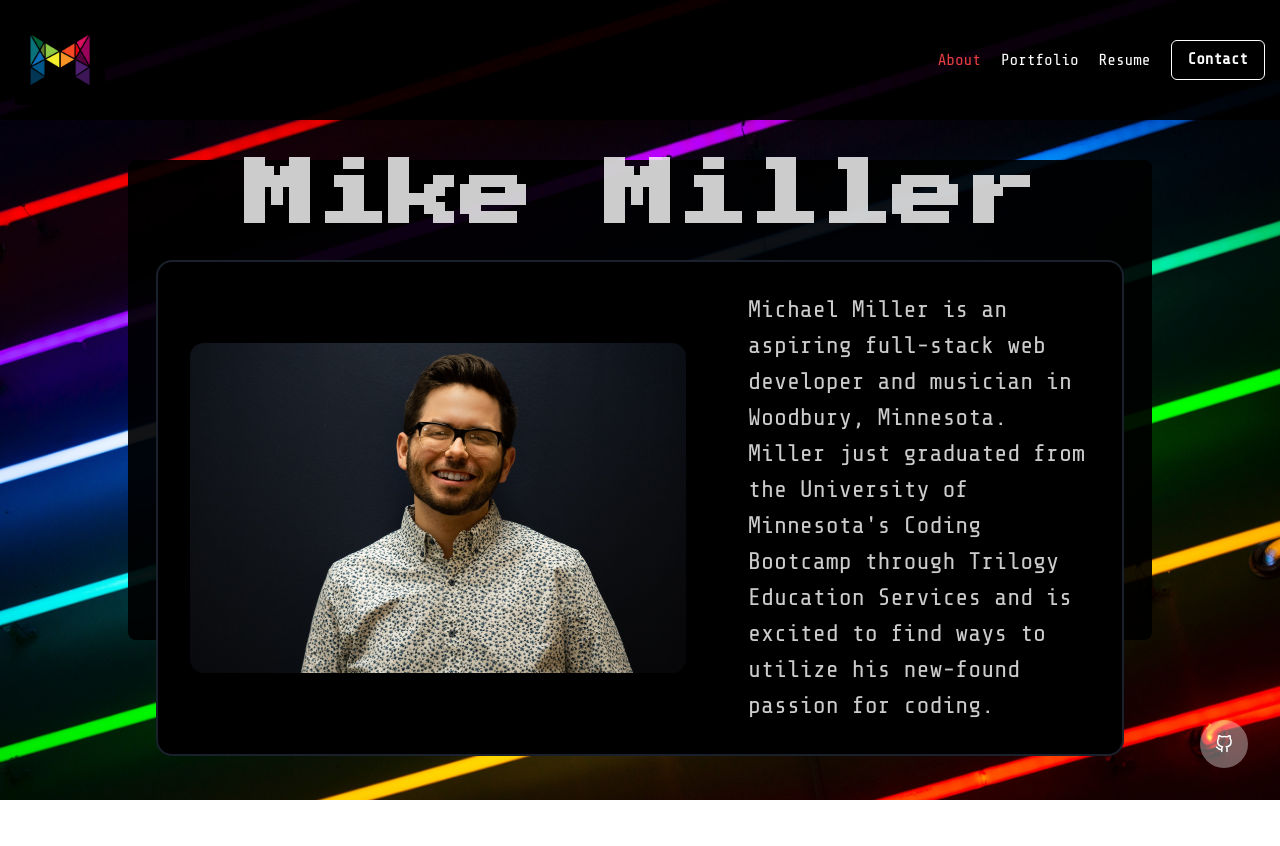
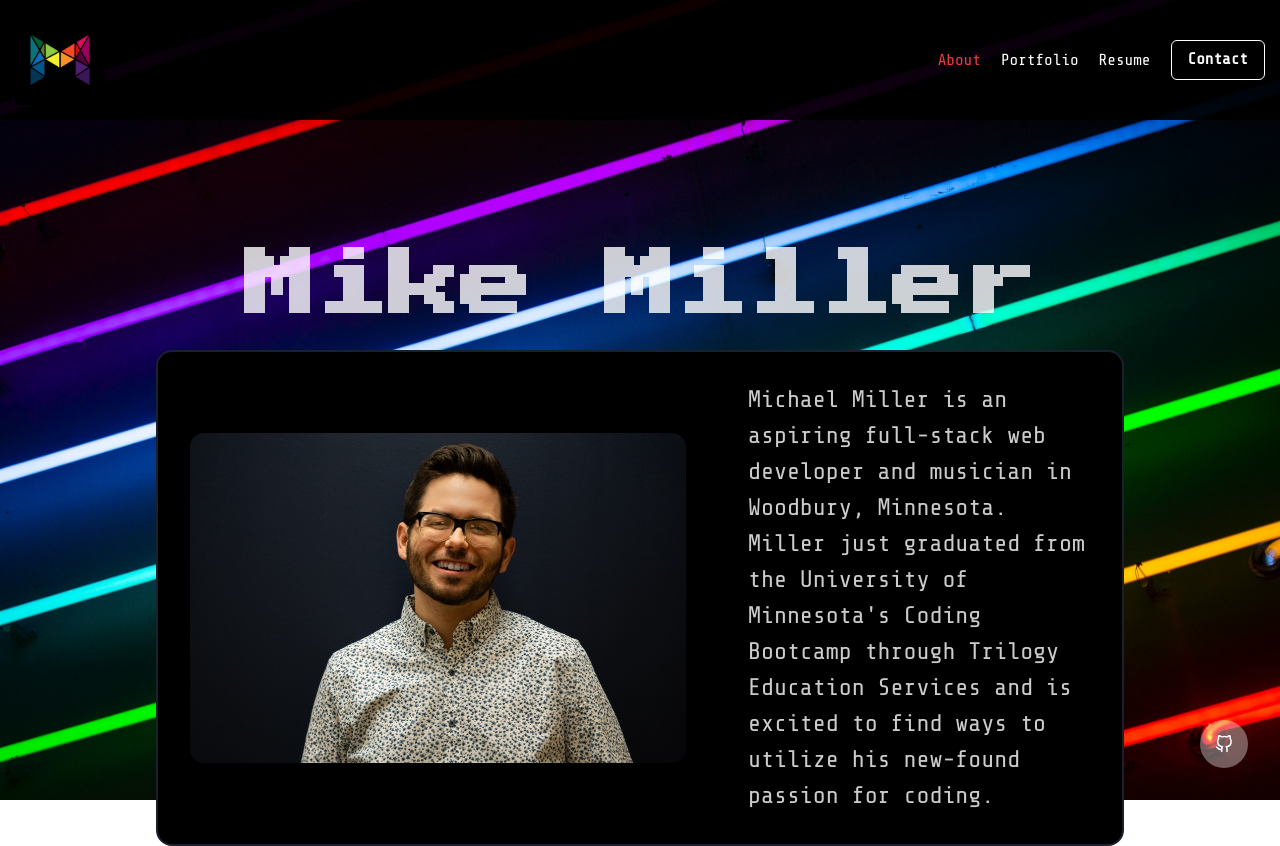
Before and after one commit to mimi5930/mike-miller-dev-port, a React (Create React App) app: page / in a window 1280 px wide. Before the commit the page ends 800 px from the top, so only its background shows below. Built offline with nearby package versions, Linux system fonts and the light colour scheme.

Commit message:
adjusted styling

```diff
--- a/package.json
+++ b/package.json
@@ -2,7 +2,7 @@
 	"name": "mike-dev-port",
 	"version": "1.0.0",
 	"private": true,
-  "homepage": "https://millerdevelops.com",
+	"homepage": "https://mimi5930.github.io/mike-miller-dev-port/",
 	"dependencies": {
 		"@chakra-ui/react": "^1.8.8",
 		"@emotion/react": "^11.9.0",
--- a/src/pages/About/index.js
+++ b/src/pages/About/index.js
@@ -4,12 +4,11 @@ import React from 'react';
 const About = props => {
 	return (
 		<Flex
-      mt="20vh"
-      bgColor="blackAlpha.900"
+			mt="250px"
 			width="80%"
 			mr="auto"
 			ml="auto"
-      height="60vh"
+			height="300px"
 			borderRadius="lg"
 			alignItems="center"
 			justifyContent="space-evenly"
--- a/src/pages/Portfolio/index.js
+++ b/src/pages/Portfolio/index.js
@@ -18,7 +18,7 @@ const Portfolio = () => {
 				bgColor="whiteAlpha.100"
 				m="5"
 				borderRadius="lg"
-        height="70%"
+				height="65%"
 				overflowY="scroll"
 				className="projects"
 			>
```
Also changed, not shown: 1 other file (tests, documents, lock files or other folders). Lines whose indentation alone changed are shown as unchanged.
